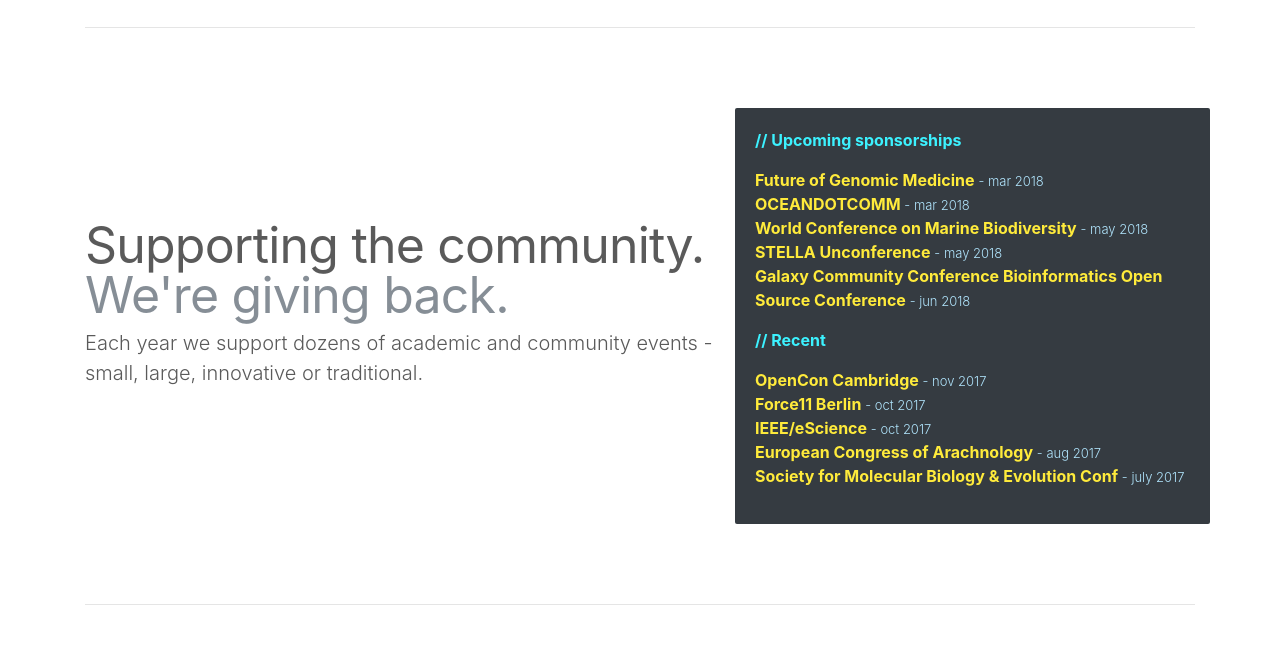
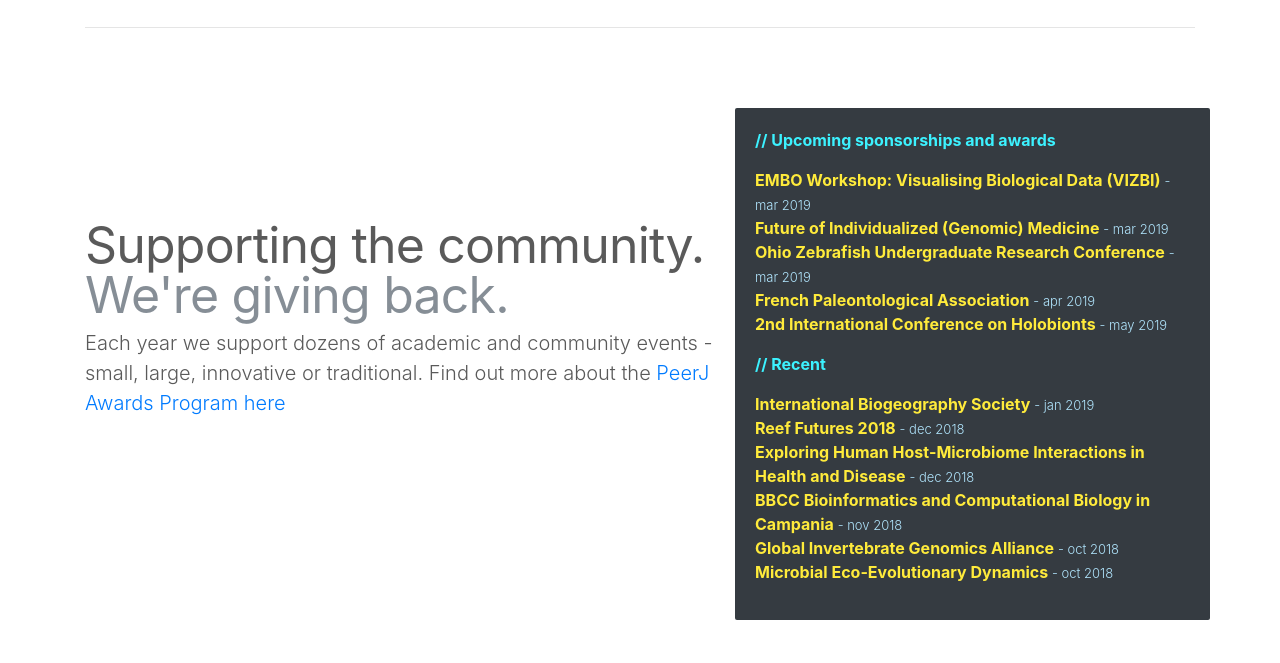
Before and after one commit to aliallover/peerj.github.io, a plain HTML site: page index.html in a window 1280 px wide. Shown: the part 1780-2443 px from the top of the page. Drawn offline with nearby package versions, Linux system fonts and the light colour scheme.

Commit message:
update sponsorships 2019
updated with 2019 upcoming conferences and change language to reflect awards program

```diff
--- a/index.html
+++ b/index.html
@@ -172,25 +172,26 @@
             <div class="row featurette">
                 <div class="col-md-7">
                     <h2 class="featurette-heading">Supporting the community. <span class="text-muted">We're giving back.</span></h2>
-                    <p class="lead">Each year we support dozens of academic and community events - small, large, innovative or traditional.</p>
+                    <p class="lead">Each year we support dozens of academic and community events - small, large, innovative or traditional. Find out more about the <a href="https://peerj.com/blog/post/115284880954/peerj-awards-program-looks-to-reward-early-career-researchers-demonstrating-a-commitment-to-rigorous-science/"> PeerJ Awards Program here </a> </p>
                 </div>
                 <div class="col-md-5 featurette-dark">
-                    <p>// Upcoming sponsorships</p>
+                    <p>// Upcoming sponsorships and awards</p>
                     <ul class="list-unstyled">
-                        <li> Future of Genomic Medicine <span class="item-date">- mar 2018</span></li>
-                        <li> OCEANDOTCOMM <span class="item-date">- mar 2018</span></li>
-                        <li> World Conference on Marine Biodiversity <span class="item-date">- may 2018</span></li>
-                        <li> STELLA Unconference <span class="item-date">- may 2018</span></li>
-                        <li> Galaxy Community Conference Bioinformatics Open Source Conference <span class="item-date">- jun 2018</span></li>
+                        <li> EMBO Workshop: Visualising Biological Data (VIZBI) <span class="item-date">- mar 2019</span></li>
+                        <li> Future of Individualized (Genomic) Medicine <span class="item-date">- mar 2019</span></li>
+                        <li> Ohio Zebrafish Undergraduate Research Conference <span class="item-date">- mar 2019</span></li>
+                        <li> French Paleontological Association <span class="item-date">- apr 2019</span></li>
+                        <li> 2nd International Conference on Holobionts <span class="item-date">- may 2019</span></li>
                     </ul>
 
                     <p>// Recent</p>
                     <ul class="list-unstyled">
-                        <li> OpenCon Cambridge <span class="item-date">- nov 2017</span></li>
-                        <li> Force11 Berlin <span class="item-date">- oct 2017</span></li>
-                        <li> IEEE/eScience <span class="item-date">- oct 2017</span></li>
-                        <li> European Congress of Arachnology <span class="item-date">- aug 2017</span></li>
-                        <li> Society for Molecular Biology & Evolution Conf <span class="item-date">- july 2017</span></li>
+                        <li> International Biogeography Society <span class="item-date">- jan 2019</span></li>
+                        <li> Reef Futures 2018 <span class="item-date">- dec 2018</span></li>
+                        <li> Exploring Human Host-Microbiome Interactions in Health and Disease <span class="item-date">- dec 2018</span></li>
+                        <li> BBCC Bioinformatics and Computational Biology in Campania <span class="item-date">- nov 2018</span></li>
+                        <li> Global Invertebrate Genomics Alliance <span class="item-date">- oct 2018</span></li>
+                        <li> Microbial Eco-Evolutionary Dynamics <span class="item-date">- oct 2018</span></li>
                     </ul>
                 </div>
             </div>
```
